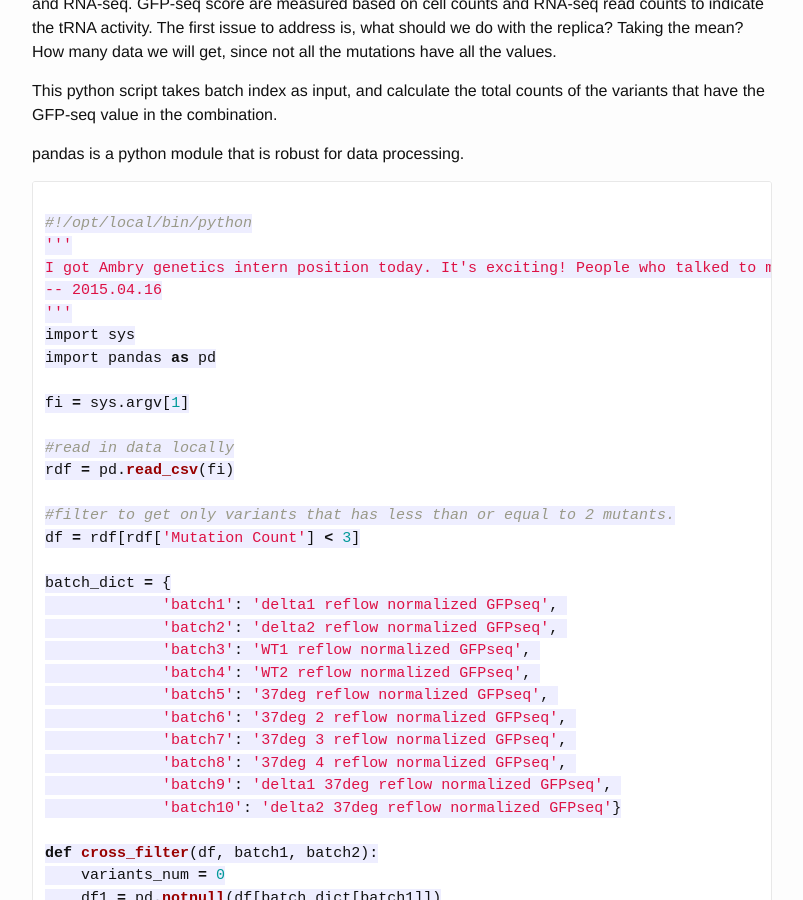
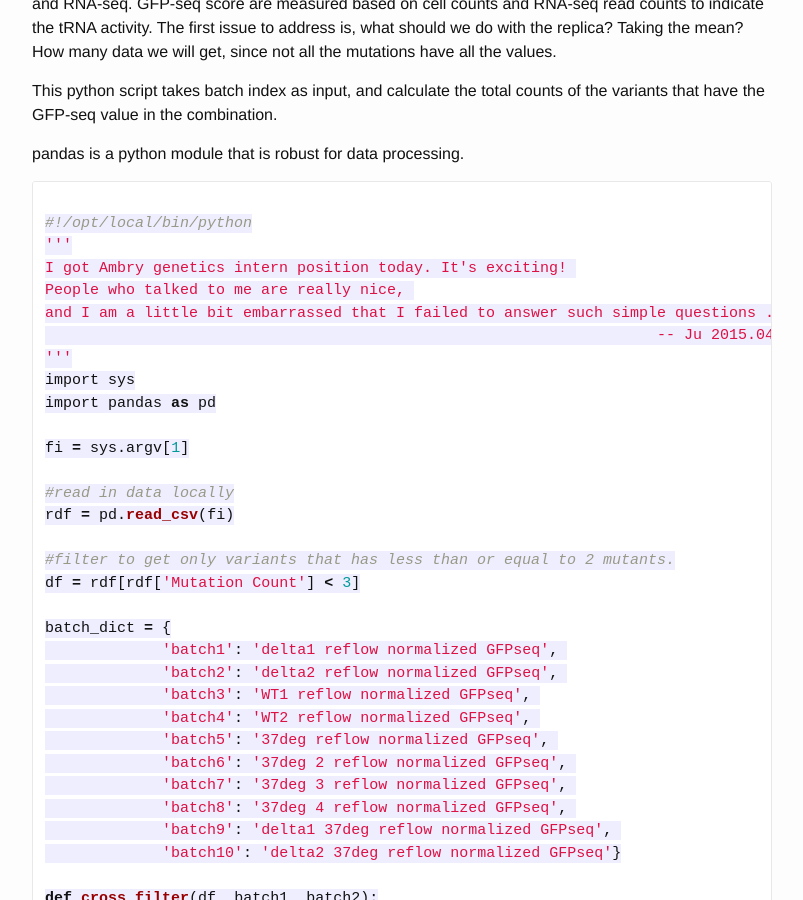
Before and after one commit to juvion/juvion.github.io, a Jekyll site: the page built from _posts/2015-04-16-Python_data_processing.md, in a window 1280 px wide and 900 px high, scrolled down 322 px. Shown: the whole window, without its empty margins (238-1041 px from the left). Built offline with Jekyll 4.4.1, drawn with Linux system fonts in a browser that asks for light colours; Markdown is read by kramdown in place of the engine named in the settings.

Commit message:
update post

```diff
--- a/_posts/2015-04-16-Python_data_processing.md
+++ b/_posts/2015-04-16-Python_data_processing.md
@@ -14,8 +14,10 @@ pandas is a python module that is robust for data processing.
 
 #!/opt/local/bin/python
 '''
-I got Ambry genetics intern position today. It's exciting! People who talked to me are really nice, a little bit embarrassed that failed to answer such simple question..
--- 2015.04.16
+I got Ambry genetics intern position today. It's exciting!
+People who talked to me are really nice,
+and I am a little bit embarrassed that I failed to answer such simple questions ...
+                                                                    -- Ju 2015.04.16
 '''
 import sys
 import pandas as pd
```
